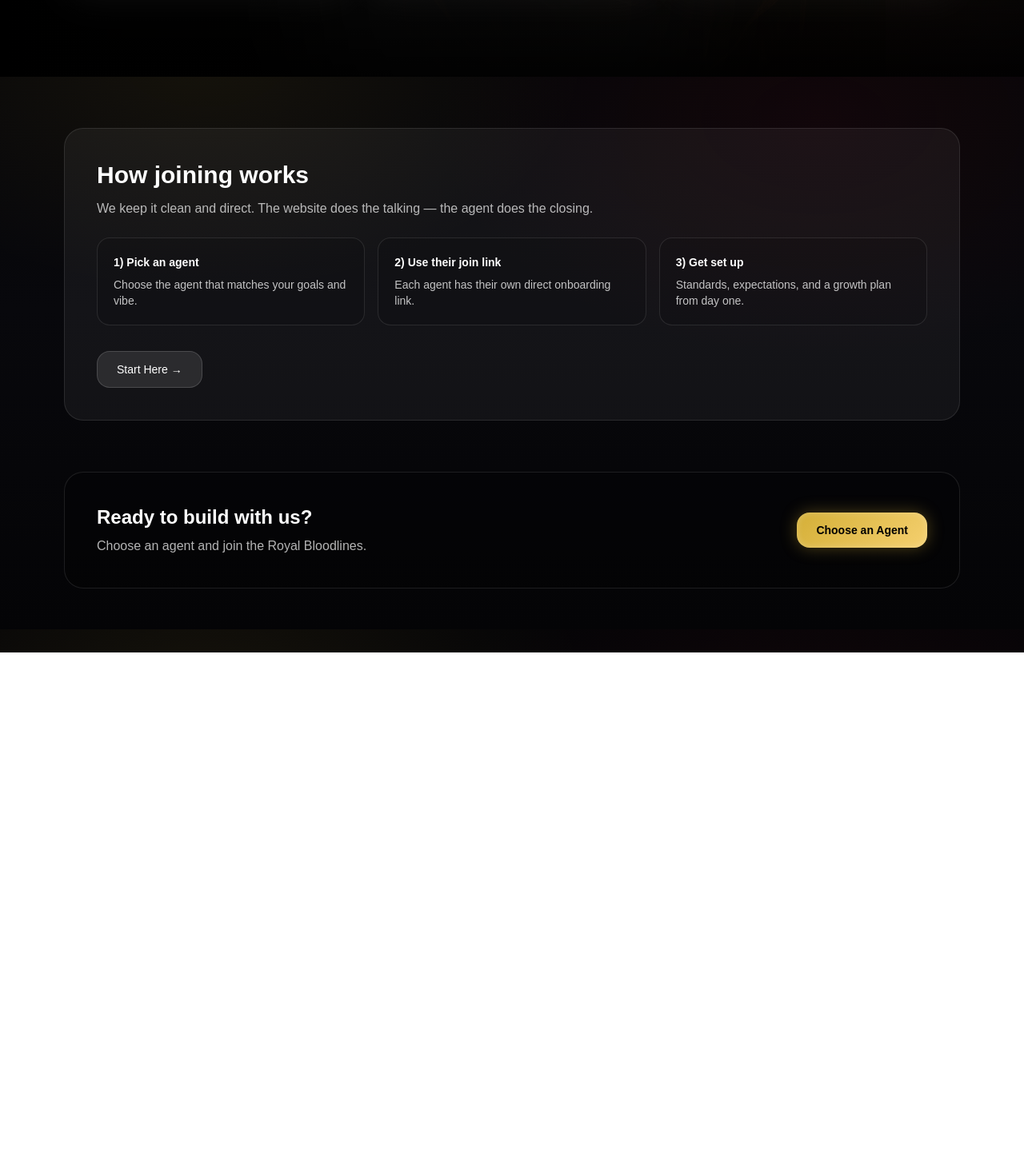
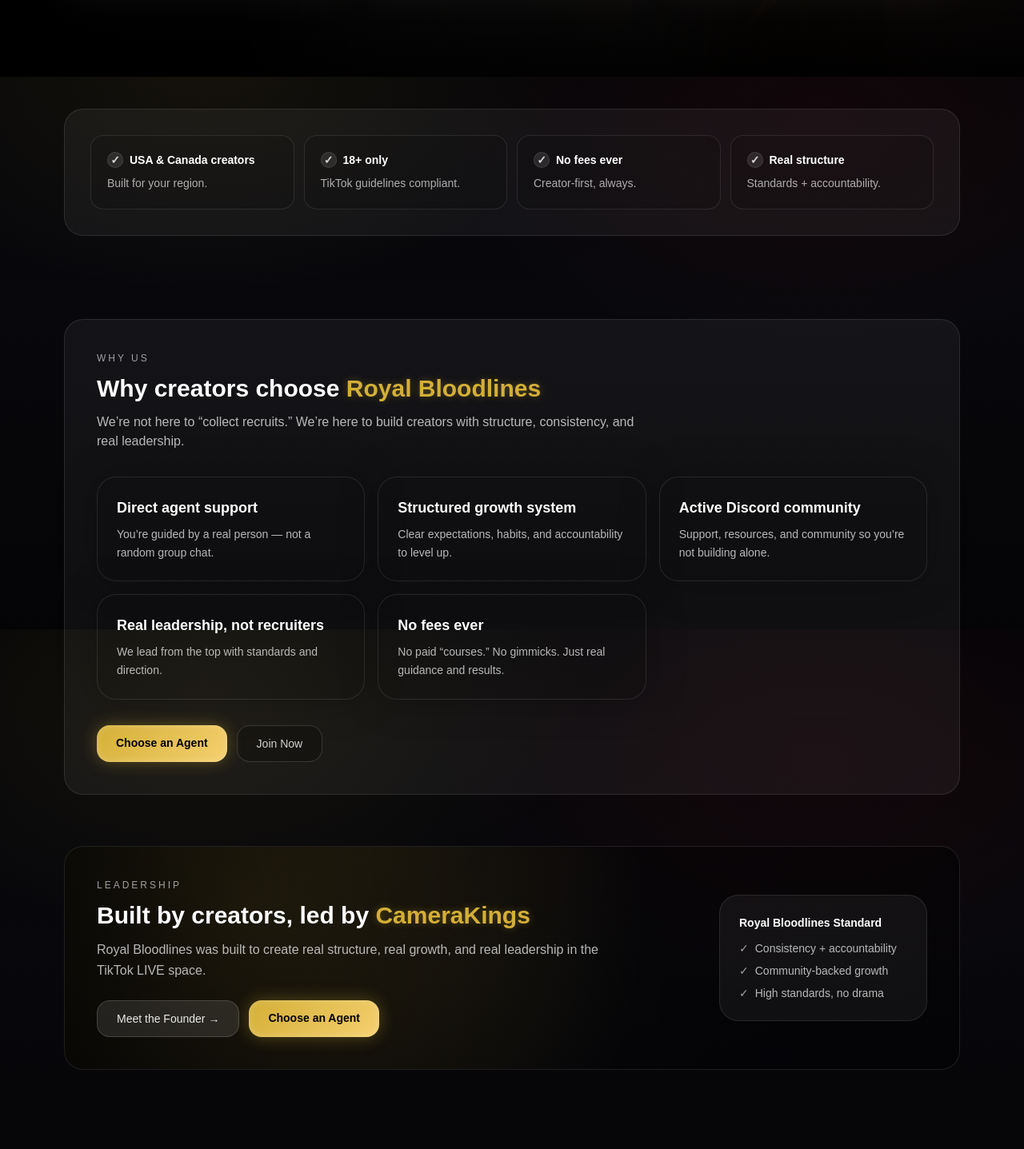
Before and after one commit to joekubitz/royal-bloodlines-site, a Next.js app: page / in a window 1280 px wide. Shown: the part 813-2250 px from the top of the page at 80% size. Before the commit the page ends 1629 px from the top, so only its background shows below. Built offline with nearby package versions, Linux system fonts and the light colour scheme.

Commit message:
updates to home page

```diff
--- a/src/app/page.tsx
+++ b/src/app/page.tsx
@@ -15,7 +15,6 @@
               backgroundRepeat: "no-repeat",
               backgroundPosition: "70% center",
               backgroundSize: "55%",
-
             }}
           />
 
@@ -61,11 +60,12 @@
               Choose an Agent
             </Link>
 
+            {/* Join Now should go to /join */}
             <Link
-              href="/agents"
+              href="/join"
               className="rounded-2xl border border-white/15 bg-black/20 px-6 py-3 text-sm text-white/80 hover:text-white hover:bg-black/30 transition"
             >
-              View All Agents
+              Join Now
             </Link>
           </div>
 
@@ -96,6 +96,151 @@
         <div className="absolute bottom-0 left-0 right-0 h-32 bg-gradient-to-b from-transparent to-black/80 pointer-events-none" />
       </section>
 
+      {/* TRUST INDICATORS (NEW) */}
+      <section className="mx-auto max-w-6xl px-4 py-10">
+        <div className="rounded-3xl border border-white/10 bg-white/5 p-6 md:p-8">
+          <div className="grid grid-cols-1 sm:grid-cols-2 lg:grid-cols-4 gap-3">
+            {[
+              { title: "USA & Canada creators", sub: "Built for your region." },
+              { title: "18+ only", sub: "TikTok guidelines compliant." },
+              { title: "No fees ever", sub: "Creator-first, always." },
+              { title: "Real structure", sub: "Standards + accountability." },
+            ].map((i) => (
+              <div
+                key={i.title}
+                className="rounded-2xl border border-white/10 bg-black/10 p-5"
+              >
+                <div className="text-sm font-semibold text-white flex items-center gap-2">
+                  <span className="inline-flex h-5 w-5 items-center justify-center rounded-full bg-white/10 border border-white/10 text-white/80">
+                    ✓
+                  </span>
+                  {i.title}
+                </div>
+                <div className="mt-2 text-sm text-white/65 leading-relaxed">{i.sub}</div>
+              </div>
+            ))}
+          </div>
+        </div>
+      </section>
+
+      {/* WHY ROYAL BLOODLINES IS DIFFERENT (NEW) */}
+      <section className="mx-auto max-w-6xl px-4 py-16">
+        <div className="rounded-3xl border border-white/10 bg-white/5 p-8 md:p-10">
+          <div className="text-xs tracking-[0.25em] text-white/60">WHY US</div>
+          <h2 className="mt-3 text-2xl md:text-3xl font-semibold">
+            Why creators choose <span className="rb-gold-text">Royal Bloodlines</span>
+          </h2>
+          <p className="mt-3 text-white/70 max-w-2xl">
+            We’re not here to “collect recruits.” We’re here to build creators with structure,
+            consistency, and real leadership.
+          </p>
+
+          <div className="mt-8 grid grid-cols-1 md:grid-cols-2 lg:grid-cols-3 gap-4">
+            {[
+              {
+                h: "Direct agent support",
+                p: "You’re guided by a real person — not a random group chat.",
+              },
+              {
+                h: "Structured growth system",
+                p: "Clear expectations, habits, and accountability to level up.",
+              },
+              {
+                h: "Active Discord community",
+                p: "Support, resources, and community so you’re not building alone.",
+              },
+              {
+                h: "Real leadership, not recruiters",
+                p: "We lead from the top with standards and direction.",
+              },
+              {
+                h: "No fees ever",
+                p: "No paid “courses.” No gimmicks. Just real guidance and results.",
+              },
+            ].map((c) => (
+              <div
+                key={c.h}
+                className="rounded-3xl border border-white/10 bg-black/10 p-6 shadow-[0_0_50px_rgba(0,0,0,0.25)]"
+              >
+                <div className="text-lg font-semibold">{c.h}</div>
+                <div className="mt-2 text-sm text-white/70 leading-relaxed">{c.p}</div>
+              </div>
+            ))}
+          </div>
+
+          <div className="mt-8 flex flex-col sm:flex-row gap-3">
+            <Link
+              href="/agents"
+              className="rb-gold-button px-6 py-3 rounded-2xl text-sm font-semibold text-center"
+            >
+              Choose an Agent
+            </Link>
+            <Link
+              href="/join"
+              className="rounded-2xl border border-white/15 bg-black/20 px-6 py-3 text-sm text-white/80 hover:text-white hover:bg-black/30 transition text-center"
+            >
+              Join Now
+            </Link>
+          </div>
+        </div>
+      </section>
+
+      {/* CAMERA KINGS AUTHORITY (NEW) */}
+      <section className="mx-auto max-w-6xl px-4 pb-16">
+        <div className="rounded-3xl border border-white/10 bg-black/20 p-8 md:p-10 overflow-hidden relative">
+          <div className="pointer-events-none absolute inset-0 bg-[radial-gradient(circle_at_20%_30%,rgba(212,175,55,0.18),transparent_55%)]" />
+          <div className="pointer-events-none absolute inset-0 bg-gradient-to-r from-black/60 via-transparent to-black/30" />
+
+          <div className="relative grid grid-cols-1 md:grid-cols-[1fr_260px] gap-8 items-center">
+            <div>
+              <div className="text-xs tracking-[0.25em] text-white/60">LEADERSHIP</div>
+              <h2 className="mt-3 text-2xl md:text-3xl font-semibold">
+                Built by creators, led by{" "}
+                <span className="rb-gold-text">CameraKings</span>
+              </h2>
+              <p className="mt-3 text-white/70 max-w-2xl leading-relaxed">
+                Royal Bloodlines was built to create real structure, real growth, and real
+                leadership in the TikTok LIVE space.
+              </p>
+
+              <div className="mt-6 flex flex-col sm:flex-row gap-3">
+                <Link
+                  href="/camerakings"
+                  className="rounded-2xl border border-white/15 bg-white/10 px-6 py-3 text-sm text-white/90 hover:bg-white/15 transition text-center"
+                >
+                  Meet the Founder →
+                </Link>
+                <Link
+                  href="/agents"
+                  className="rb-gold-button px-6 py-3 rounded-2xl text-sm font-semibold text-center"
+                >
+                  Choose an Agent
+                </Link>
+              </div>
+            </div>
+
+            {/* small visual card */}
+            <div className="relative rounded-3xl border border-white/10 bg-white/5 p-6">
+              <div className="text-sm font-semibold">Royal Bloodlines Standard</div>
+              <div className="mt-3 space-y-2 text-sm text-white/70">
+                <div className="flex gap-2">
+                  <span className="text-white/60">✓</span>
+                  <span>Consistency + accountability</span>
+                </div>
+                <div className="flex gap-2">
+                  <span className="text-white/60">✓</span>
+                  <span>Community-backed growth</span>
+                </div>
+                <div className="flex gap-2">
+                  <span className="text-white/60">✓</span>
+                  <span>High standards, no drama</span>
+                </div>
+              </div>
+            </div>
+          </div>
+        </div>
+      </section>
+
       {/* HOW IT WORKS */}
       <section className="mx-auto max-w-6xl px-4 py-16">
         <div className="rounded-3xl border border-white/10 bg-white/5 p-8 md:p-10">
@@ -121,7 +266,7 @@
 
           <div className="mt-8">
             <Link
-              href="/agents"
+              href="/join"
               className="inline-flex items-center justify-center rounded-2xl border border-white/15 bg-white/10 px-6 py-3 text-sm hover:bg-white/15 transition"
             >
               Start Here →
@@ -130,22 +275,30 @@
         </div>
       </section>
 
-      {/* FOOTER CTA */}
+      {/* FINAL CTA (NEW) */}
       <section className="mx-auto max-w-6xl px-4 pb-20">
         <div className="rounded-3xl border border-white/10 bg-black/20 p-8 md:p-10 flex flex-col md:flex-row items-start md:items-center justify-between gap-6">
           <div>
             <div className="text-2xl font-semibold">Ready to build with us?</div>
-            <div className="mt-2 text-white/70">
-              Choose an agent and join the Royal Bloodlines.
+            <div className="mt-2 text-white/70 max-w-xl">
+              Apply, pick an agent, and join a team built on structure, growth, and real leadership.
             </div>
           </div>
 
+          <div className="flex flex-col sm:flex-row gap-3 w-full md:w-auto">
+            <Link
+              href="/join"
+              className="rb-gold-button px-6 py-3 rounded-2xl text-sm font-semibold text-center"
+            >
+              Apply / Join Now
+            </Link>
             <Link
               href="/agents"
-            className="rb-gold-button px-6 py-3 rounded-2xl text-sm font-semibold"
+              className="rounded-2xl border border-white/15 bg-black/20 px-6 py-3 text-sm text-white/80 hover:text-white hover:bg-black/30 transition text-center"
             >
               Choose an Agent
             </Link>
+          </div>
         </div>
       </section>
     </main>
```
Lines whose indentation alone changed are shown as unchanged.
